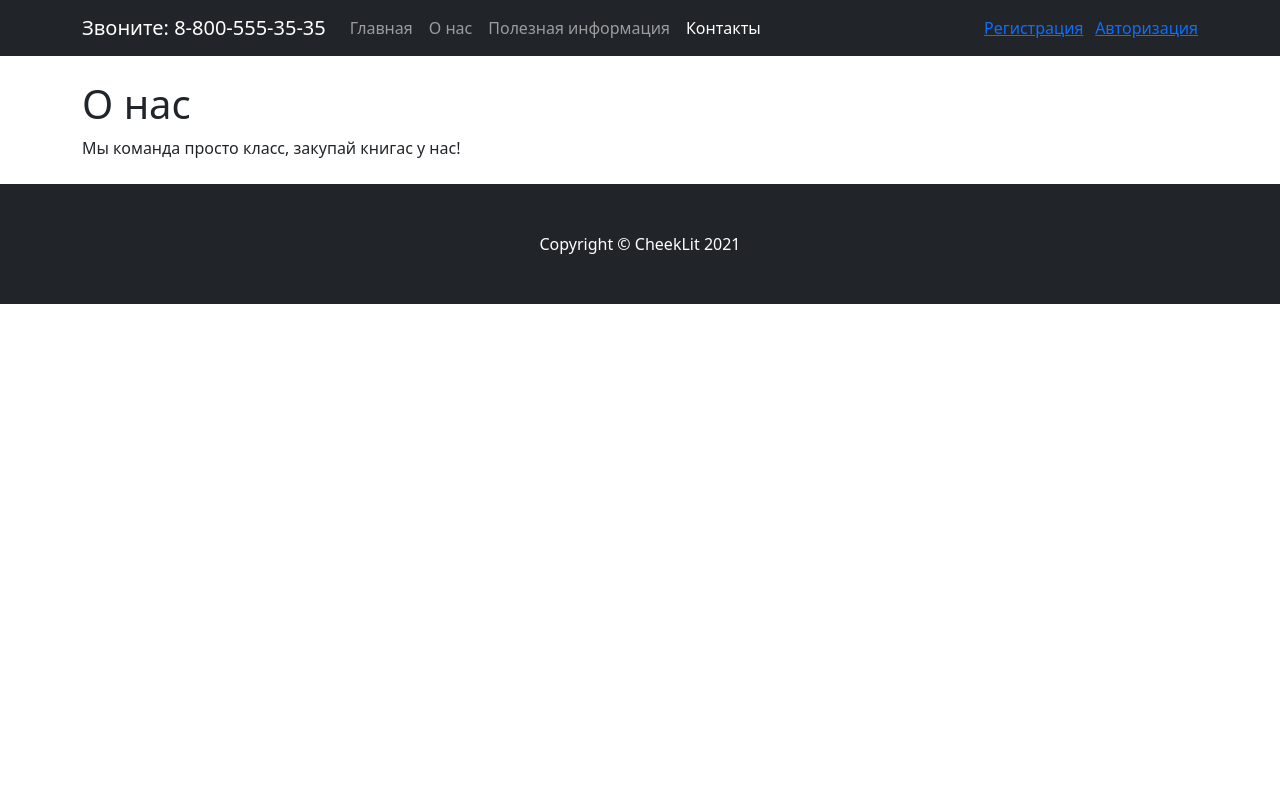
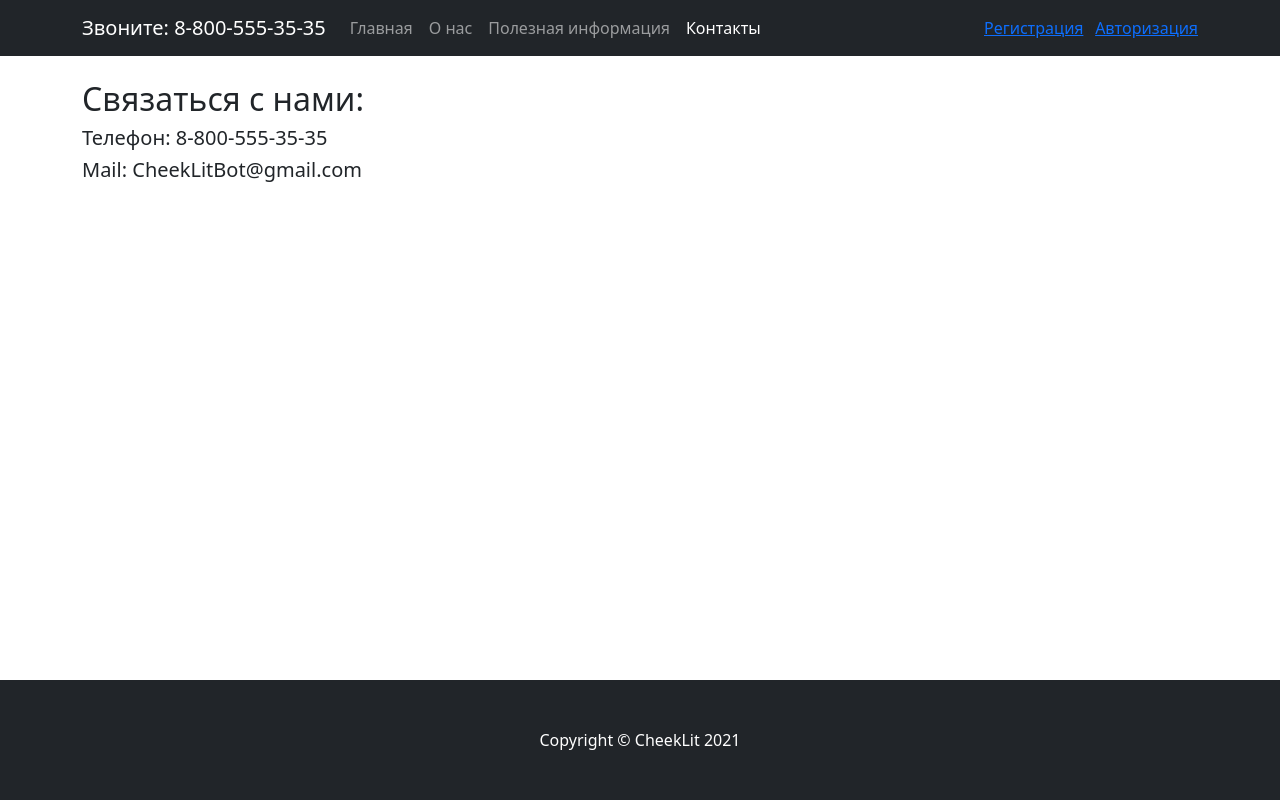
Before and after one commit to AHTOH2001/OOP_4_term, a Django app: page /contact/ in a window 1280 px wide. Run offline with Django 3.2, Linux system fonts and the light colour scheme; parts of the project's set-up code (start-up, migrations or seed data) failed here and were passed over; some libraries are stand-ins or nearby versions.

```diff
--- a/mainapp/templates/base.html
+++ b/mainapp/templates/base.html
@@ -21,7 +21,7 @@
 {#        padding-top: 56px;#}
 {#    }#}
 {#</style>#}
-<body>
+<body class="d-flex flex-column h-100">
 
 <!-- Navigation -->
 {% include 'include/_navigation_bar.html' %}
@@ -54,5 +54,30 @@
 <script src="https://cdn.jsdelivr.net/npm/bootstrap@4.6.0/dist/js/bootstrap.min.js"
         integrity="sha384-+YQ4JLhjyBLPDQt//I+STsc9iw4uQqACwlvpslubQzn4u2UU2UFM80nGisd026JF"
         crossorigin="anonymous"></script>
+<script>
+
+    function read_readable() {
+        {#speechSynthesis.speak(#}
+        {#    new SpeechSynthesisUtterance('Сап, Двач. Я ламповый V8 JavaScript Engine')#}
+        {#);#}
+        {##}
+        var $readable = $("#readable");
+        {#speechSynthesis.speak(#}
+        {#    new SpeechSynthesisUtterance($readable.text())#}
+        {#);#}
+        {#let utterance2 = new SpeechSynthesisUtterance("Hello world!");#}
+        {#window.speechSynthesis.speak(utterance2);#}
+        {#alert(speechSynthesis.getVoices())#}
+        //alert($readable.text());
+        var voices = speechSynthesis.getVoices();
+        var utterance = new SpeechSynthesisUtterance($readable.text());
+        utterance.voice = voices[0];
+        speechSynthesis.speak(utterance);
+
+
+    }
+
+
+</script>
 </body>
 </html>
--- a/mainapp/templates/contact.html
+++ b/mainapp/templates/contact.html
@@ -5,9 +5,13 @@
 
 {% block content %}
     {% include 'include/_messages.html' %}
-    <h1>О нас</h1>
-    <div>
-    Мы команда просто класс, закупай книгас у нас!
+    {#    <h1>Контакты</h1>#}
+    <div class="row">
+        <div class="col-md-8">
+            <h2>Связаться с нами:</h2>
+            <h5> Телефон: 8-800-555-35-35</h5>
+            <h5> Mail: CheekLitBot@gmail.com </h5>
+        </div>
     </div>
 
 
--- a/mainapp/templates/genre_detail.html
+++ b/mainapp/templates/genre_detail.html
@@ -6,13 +6,11 @@
 
 {% block content %}
     <div class="row">
-{#        <div class="col-md-4">#}
-{#            <img src="{{ genre.image.url }}" class="img-fluid">#}
-{#        </div>#}
         <div class="col-md-8">
             {% include 'include/_messages.html' %}
             <h3>{{ genre.name }}</h3>
-            <p>{% get_field_name genre 'desc' %}: {{ genre.desc }}</p>
+            <p id="readable">{% get_field_name genre 'desc' %}: {{ genre.desc }}</p>
+            <button onclick="read_readable()">Зачитай</button>
 
             <hr>
             {#            <a href="{% url 'add_to_cart' ct_model=ct_model slug=product.slug %}">#}
--- a/mainapp/templates/include/_footer.html
+++ b/mainapp/templates/include/_footer.html
@@ -1,5 +1,6 @@
 <!-- Footer -->
-<footer class="py-5 bg-dark">
+<footer class="footer mt-auto  py-5 bg-dark">
+{#<footer class="footer mt-auto py-3 bg-light">#}
     <div class="container">
         <p class="m-0 text-center text-white">Copyright © CheekLit 2021</p>
     </div>
```
Also changed, not shown: mainapp/templates/about_us.html (+6 -3 lines), mainapp/templates/author_detail.html (+6 -4 lines), mainapp/templates/book_detail.html (+6 -3 lines), mainapp/templates/useful_information.html (+9 -3 lines), media/favicon_syffK8x.ico (added).
